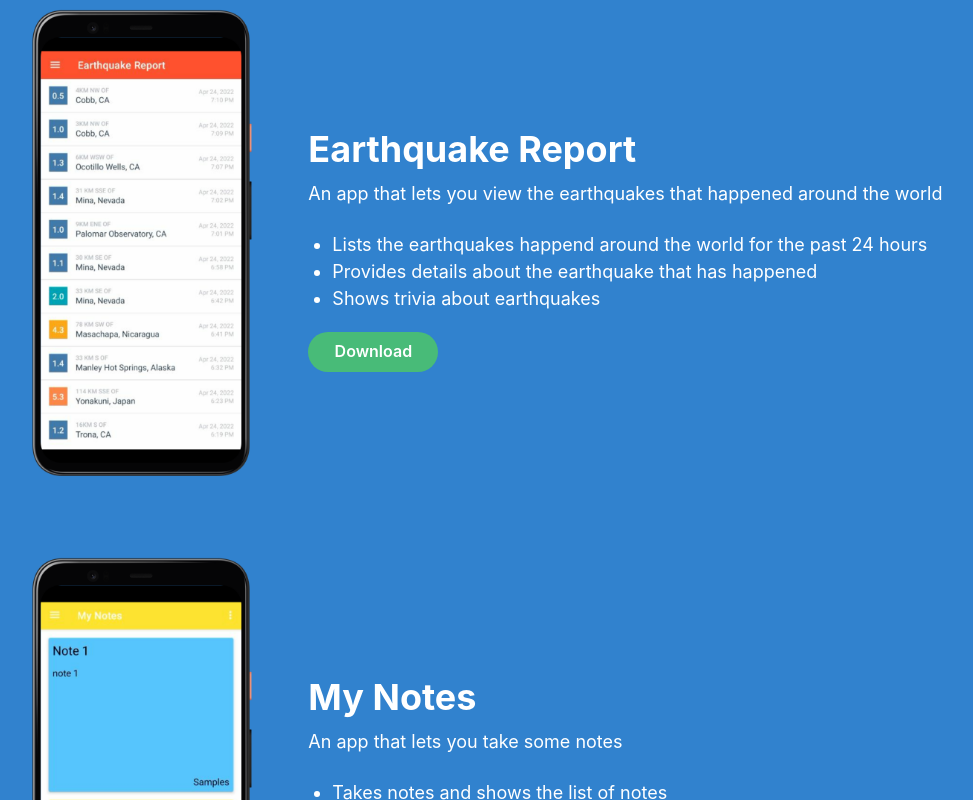
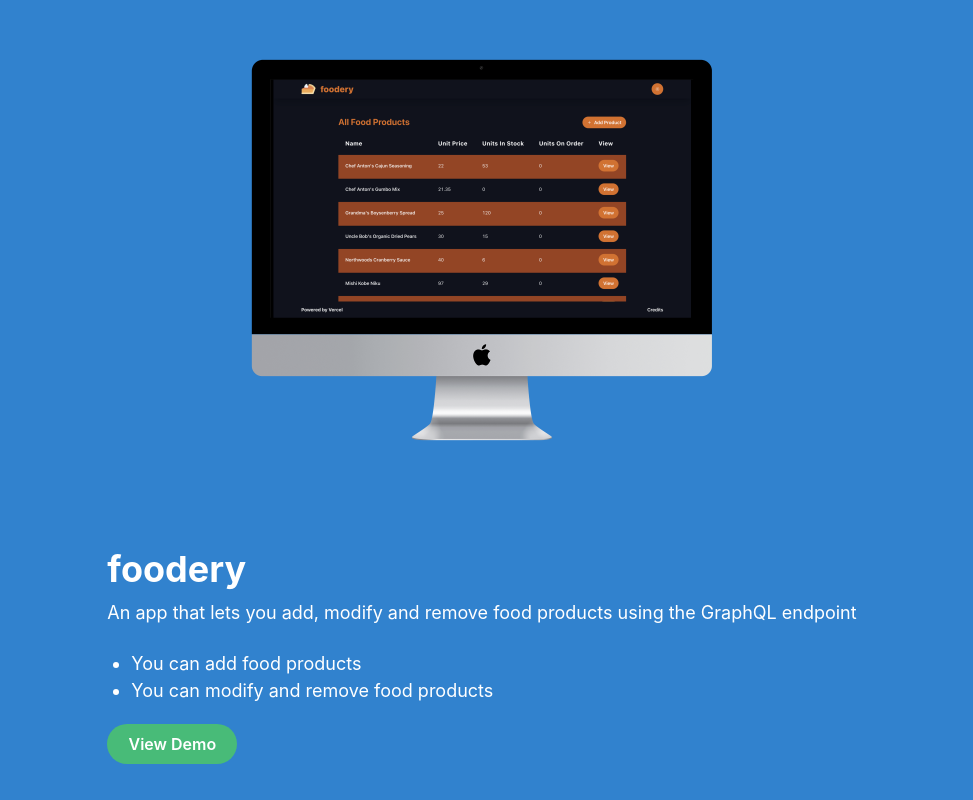
Before and after one commit to iansui2/my-portfolio, a Next.js app: page / in a window 1280 px wide. Shown: the part 4240-5040 px from the top of the page, without its empty margins (158-1131 px from the left). Built offline with nearby package versions, Linux system fonts and the light colour scheme.

Commit message:
added new project

```diff
--- a/components/sections/Projects.js
+++ b/components/sections/Projects.js
@@ -2,6 +2,16 @@
 import { Slide } from "react-reveal";
 
 const projectsData = [
+  {
+    title: "foodery",
+    description: "An app that lets you add, modify and remove food products using the GraphQL endpoint",
+    listItems: [
+      "You can add food products",
+      "You can modify and remove food products"
+    ],
+    image: "../images/foodery.png",
+    href: "https://foodery-roan.vercel.app/"
+  },
   {
     title: "Earthquake Report",
     description: "An app that lets you view the earthquakes that happened around the world",
@@ -22,6 +32,7 @@
       "You can add a category for a note"
     ],
     image: "../images/my-notes.png",
+    smallImage: "../images/foodery-iphone.png",
     file: "../files/my-notes.apk"
   }
 ]
@@ -35,19 +46,19 @@
           <Slide left duration={1000}>
             {
               projectsData.map((data, dataKey) => (
-                <Stack key={dataKey} direction={{ base: 'column', md: 'row' }} align="center" spacing={12}>
+                <VStack key={dataKey} direction={{ base: 'column', md: 'row' }} align="center" w={{ base: 'auto', md: 'container.md', lg: 'container.lg' }} spacing={12}>
                   <Image src={data.image} h="500px" alt={data.title} />
                   <VStack align={{ base: 'center', md: 'start' }}>
                     <Heading>{data.title}</Heading>
-                    <Text pb={4} textAlign="center" fontSize="lg">{data.description}</Text>
+                    <Text pb={4} fontSize="lg">{data.description}</Text>
                     <UnorderedList pl={6} pb={3}>
                       {
                         data.listItems.map((desc, descKey) => <ListItem key={descKey} fontSize="lg">{desc}</ListItem>)
                       }
                     </UnorderedList>
-                    <Button as="a" href={data.file} target="_blank" rounded="full" minW="130px" bgColor="green.400" _hover={{ bgColor: 'green.100' }} _active={{ bgColor: 'green.100' }} _focus={{ borderColor: 'green.400' }}>Download</Button>
+                    <Button as="a" href={data.file ? data.file : data.href} target="_blank" rounded="full" minW="130px" bgColor="green.400" _hover={{ bgColor: 'green.100' }} _active={{ bgColor: 'green.100' }} _focus={{ borderColor: 'green.400' }}>{data.file ? 'Download' : 'View Demo'}</Button>
                   </VStack>
-                </Stack>
+                </VStack>
               ))
             }
           </Slide>
```
Also changed, not shown: public/images/foodery.png (added).
